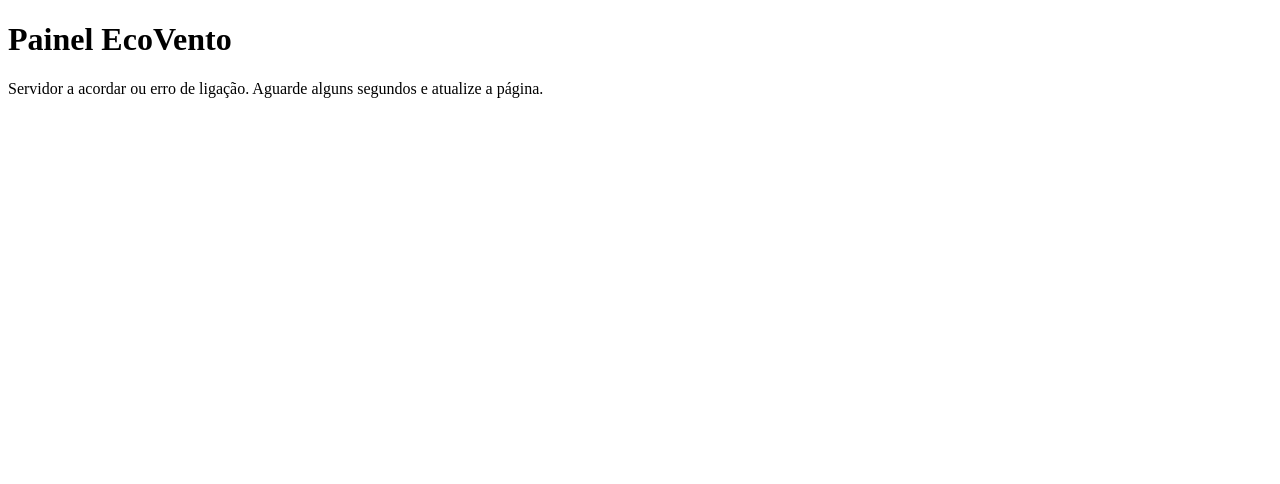
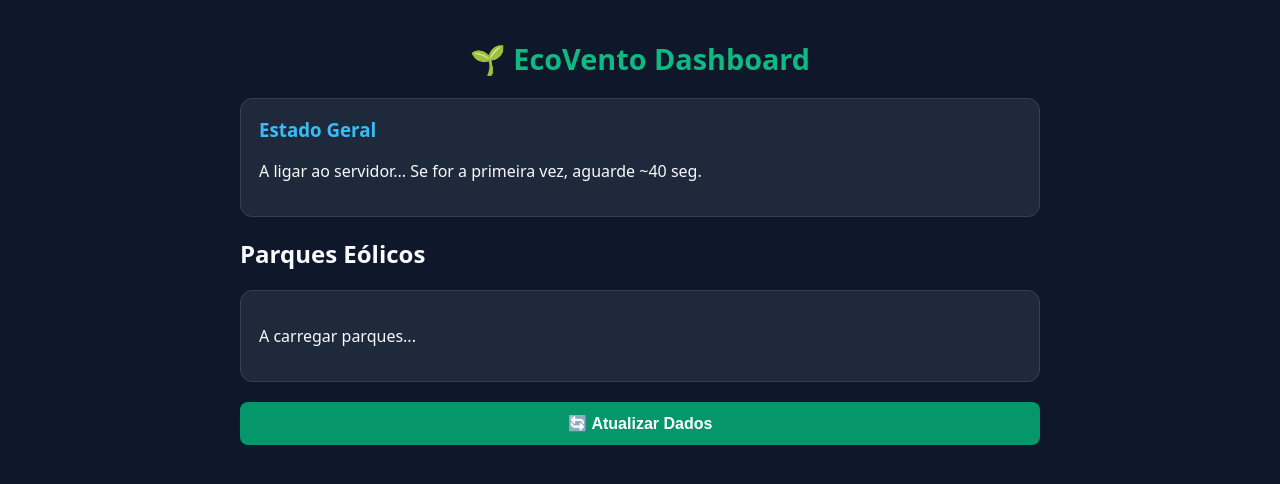
Before and after one commit to filhomarquesfilho23-bit/ecovento-backend, a website: page index.html in a window 1280 px wide. Drawn offline with Linux system fonts and the light colour scheme; no server answers.

Commit message:
Enhance EcoVento Dashboard layout and functionality

```diff
--- a/index.html
+++ b/index.html
@@ -2,25 +2,115 @@
 <html lang="pt">
 <head>
   <meta charset="UTF-8">
-  <title>EcoVento Dashboard</title>
+  <meta name="viewport" content="width=device-width, initial-scale=1.0">
+  <title>EcoVento - Painel de Controlo</title>
+  <style>
+    :root {
+      --primary: #059669;
+      --bg: #0f172a;
+      --card-bg: #1e293b;
+      --text: #f8fafc;
+      --text-muted: #94a3b8;
+    }
+    body {
+      font-family: system-ui, -apple-system, sans-serif;
+      background-color: var(--bg);
+      color: var(--text);
+      margin: 0;
+      padding: 20px;
+    }
+    .container { max-width: 800px; margin: 0 auto; }
+    h1 { color: #10b981; font-size: 1.8rem; text-align: center; }
+    .status-badge {
+      background: rgba(16, 185, 129, 0.2);
+      color: #34d399;
+      padding: 4px 12px;
+      border-radius: 20px;
+      font-weight: bold;
+      display: inline-block;
+    }
+    .grid {
+      display: grid;
+      grid-template-columns: repeat(auto-fit, minmax(220px, 1fr));
+      gap: 15px;
+      margin-top: 20px;
+    }
+    .card {
+      background: var(--card-bg);
+      padding: 18px;
+      border-radius: 12px;
+      border: 1px solid #334155;
+    }
+    .card h3 { margin-top: 0; color: #38bdf8; }
+    button {
+      width: 100%;
+      background: var(--primary);
+      color: white;
+      border: none;
+      padding: 12px;
+      border-radius: 8px;
+      font-size: 1rem;
+      font-weight: bold;
+      margin-top: 20px;
+      cursor: pointer;
+    }
+  </style>
 </head>
 <body>
-  <h1>Painel EcoVento</h1>
-  <div id="dados">A carregar dados do servidor...</div>
+  <div class="container">
+    <h1>🌱 EcoVento Dashboard</h1>
+
+    <div class="card" id="geral">
+      <h3>Estado Geral</h3>
+      <p id="empresa">A carregar dados do servidor...</p>
+      <div id="badge-container"></div>
+    </div>
+
+    <h2>Parques Eólicos</h2>
+    <div class="grid" id="parques">
+      <div class="card"><p>A carregar parques...</p></div>
+    </div>
+
+    <button onclick="carregarDados()">🔄 Atualizar Dados</button>
+  </div>
 
   <script>
-    fetch('https://ecovento-backend.onrender.com/api/status')
-      .then(res => res.json())
-      .then(data => {
-        document.getElementById('dados').innerHTML = `
-          <p><strong>Empresa:</strong> ${data.empresa}</p>
-          <p><strong>Estado:</strong> ${data.estado}</p>
-          <p><strong>Parques Eólicos:</strong> ${data.parquesEolicos}</p>
-        `;
-      })
-      .catch(err => {
-        document.getElementById('dados').innerText = 'Servidor a acordar ou erro de ligação. Aguarde alguns segundos e atualize a página.';
-      });
+    const API_URL = 'https://ecovento-backend.onrender.com';
+
+    function carregarDados() {
+      // 1. Procurar estado geral
+      fetch(`${API_URL}/api/status`)
+        .then(res => res.json())
+        .then(data => {
+          document.getElementById('empresa').innerText = data.empresa;
+          document.getElementById('badge-container').innerHTML =
+            `<span class="status-badge">● ${data.estado}</span>
+             <p><strong>Parques Ativos:</strong> ${data.parquesEolicos} | <strong>Eficiência:</strong> ${data.eficienciaGlobal}</p>`;
+        })
+        .catch(() => {
+          document.getElementById('empresa').innerText = 'A ligar ao servidor... Se for a primeira vez, aguarde ~40 seg.';
+        });
+
+      // 2. Procurar lista de parques
+      fetch(`${API_URL}/api/parques`)
+        .then(res => res.json())
+        .then(parques => {
+          const container = document.getElementById('parques');
+          container.innerHTML = '';
+          parques.forEach(p => {
+            container.innerHTML += `
+              <div class="card">
+                <h3>${p.nome}</h3>
+                <p><strong>Potência:</strong> ${p.potenciaMW} MW</p>
+                <p><strong>Estado:</strong> ${p.estado}</p>
+              </div>
+            `;
+          });
+        });
+    }
+
+    // Carregar ao abrir a página
+    carregarDados();
   </script>
 </body>
 </html>
```
